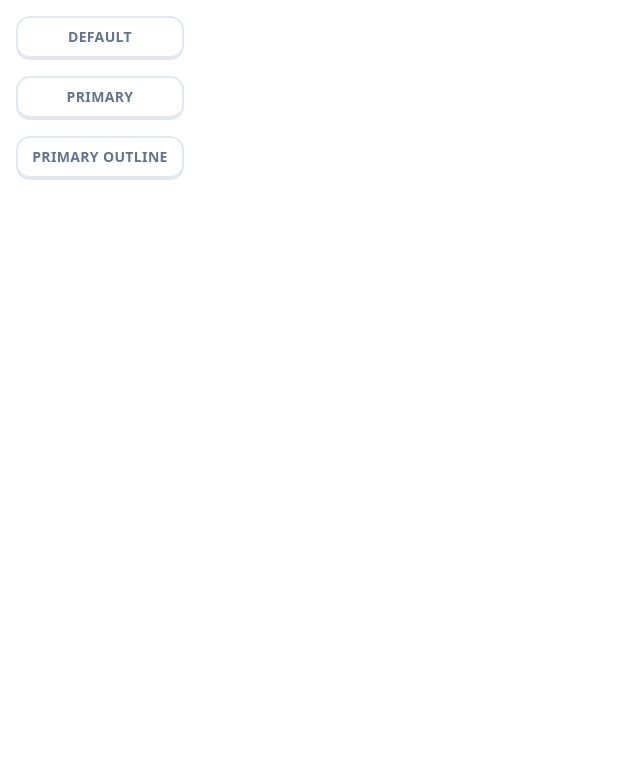
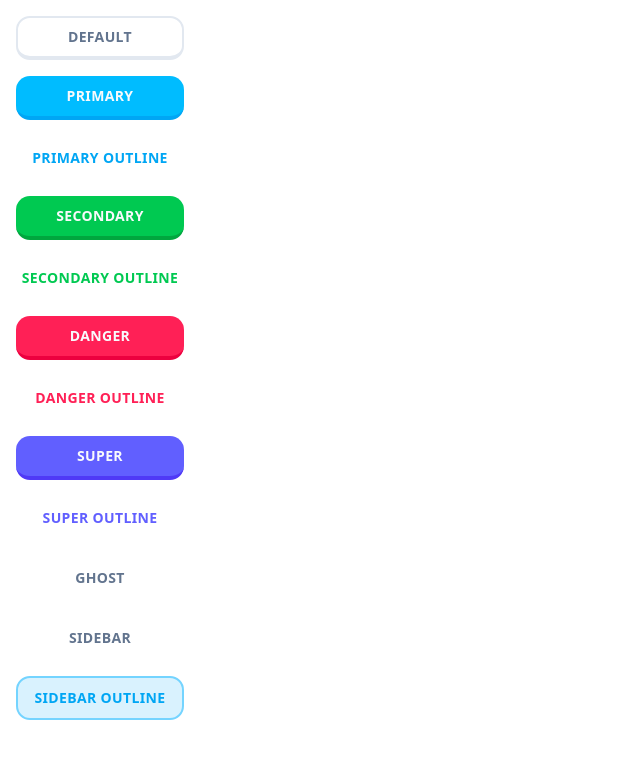
Before and after one commit to mmed3091/milalingo, a Next.js app in the folder milalingo/: page /buttons in a window 1280 px wide. Shown: the top 758 px of the page, without its empty margins (0-640 px from the left). Built offline with nearby package versions, Linux system fonts and the light colour scheme.

Commit message:
buttons component set complete

```diff
--- a/milalingo/app/buttons/page.tsx
+++ b/milalingo/app/buttons/page.tsx
@@ -1,12 +1,22 @@
 import { Button } from "@/components/ui/button";
+import { LucideBluetoothSearching } from "lucide-react";
 
 const ButtonsPage = () => {
     return (
-        <div className="p-4 space-y-4 flex flex-col max-w-[200px]">
-            <Button>Default </Button>
-            <Button>Primary</Button>
-            <Button> Primary Outline</Button>
-        </div>
+      <div className="p-4 space-y-4 flex flex-col max-w-[200px]">
+        <Button>Default </Button>
+        <Button variant="primary">Primary</Button>
+        <Button variant="primaryOutline"> Primary Outline</Button>
+        <Button variant="secondary">Secondary</Button>
+        <Button variant="secondaryOutline">Secondary Outline</Button>
+        <Button variant="danger">Danger</Button>
+        <Button variant="dangerOutline">Danger Outline</Button>
+        <Button variant="super">Super</Button>
+        <Button variant="superOutline">Super Outline</Button>
+        <Button variant="ghost">Ghost</Button>
+        <Button variant="sidebar">Sidebar</Button>
+        <Button variant="sidebarOutline">Sidebar Outline</Button>
+      </div>
     );
 };
 
--- a/milalingo/components/ui/button.tsx
+++ b/milalingo/components/ui/button.tsx
@@ -11,8 +11,23 @@
       variant: {
         default:
           "bg-white text-black border-slate-200 border-2 border-b-4 active:border-b-2 hover:bg-slate-100 text-slate-500",
+        primary:
+          "bg-sky-400 text-primary-foreground hover:bg-sky-400/90 border-sky-500 border-b-4 active:border-b-0",
+        primaryOutline: "bg-white text-sky-500 hover:bg-slate-100",
+        secondary:
+          "bg-green-500 text-primary-foreground hover:bg-green-500/90 border-green-600 border-b-4 active:border-b-0",
+        secondaryOutline: "bg-white text-green-500 hover:bg-slate-100",
+        danger:
+          "bg-rose-500 text-primary-foreground hover:bg-rose-500/90 border-rose-600 border-b-4 active:border-b-0",
+        dangerOutline: "bg-white text-rose-500 hover:bg-slate-100",
+        super:
+          "bg-indigo-500 text-primary-foreground hover:bg-indigo-500/90 border-indigo-600 border-b-4 active:border-b-0",
+        superOutline: "bg-white text-indigo-500 hover:bg-indigo-100",
+        ghost: "bg-transparent text-slate-500 border-transparent border-0 hover:bg-slate-100",
+        sidebar: "bg-transparent text-slate-500 border-2 border-transparent hover:bg-slate-100 transition-none",
+        sidebarOutline:"bg-sky-500/15 text-sky-500 border-sky-300 border-2 hover:bg-sky-500/20 transition-none"
+      },
 
-      },
       size: {
         default: "h-11 px-4 py-2 has-[>svg]:px-3",
         sm: "h-8  gap-1.5 px-3 has-[>svg]:px-2.5",
@@ -26,7 +41,7 @@
       size: "default",
     },
   }
-)
+);
 
 function Button({
   className,
```
